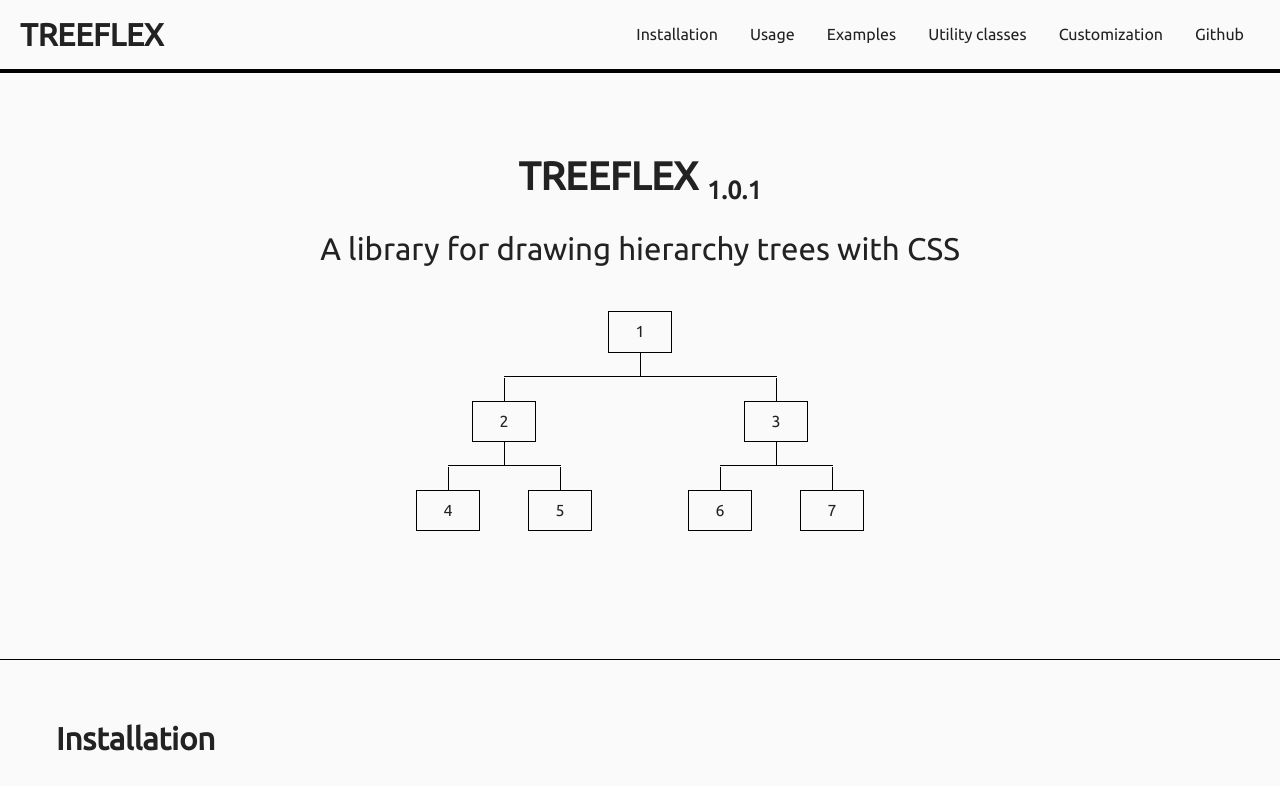
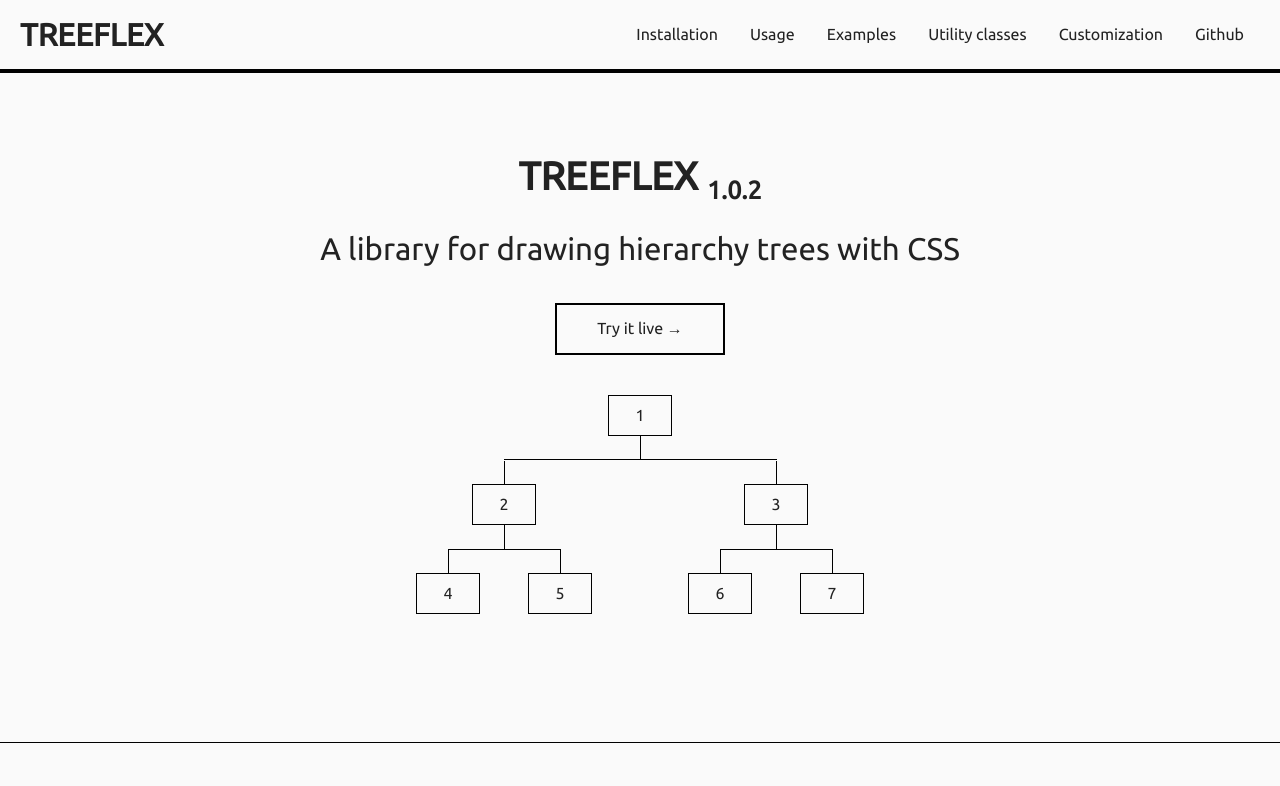
Before and after one commit to dumptyd/treeflex, a website built with Parcel: page src/site/index.html in a window 1280 px wide. Shown: the top 786 px of the page. Built offline with nearby package versions, Linux system fonts and the light colour scheme.

Commit message:
Add a jsfiddle playground

```diff
--- a/package.json
+++ b/package.json
@@ -1,6 +1,6 @@
 {
   "name": "treeflex",
-  "version": "1.0.1",
+  "version": "1.0.2",
   "description": "Treeflex is a flexbox based CSS library for drawing hierarchy trees with HTML lists.",
   "keywords": ["css", "flexbox", "scss", "hierarchy tree", "tree", "css tree"],
   "main": "/docs/index.html",
--- a/src/site/index.html
+++ b/src/site/index.html
@@ -26,8 +26,11 @@
   </nav>
 
   <section id="intro">
-    <h1 class="brand">TreeFlex <sub class="text-xs"><small>1.0.1</small></sub></h1>
+    <h1 class="brand">TreeFlex <sub class="text-xs"><small>1.0.2</small></sub></h1>
     <div class="text-lg">A library for drawing hierarchy trees with CSS</div>
+    <div class="try-it-container">
+      <a href="https://jsfiddle.net/dumptyd/bfd2xwvq/" target="_blank" class="button">Try it live &rarr;</a>
+    </div>
     <div class="trees">
       <div class="demo-tree fixed-width-nodes tf-gap-lg"></div>
       <div class="demo-tree-sm fixed-width-nodes"></div>
--- a/src/site/scss/elements.scss
+++ b/src/site/scss/elements.scss
@@ -76,6 +76,23 @@
   }
 }
 
+.button {
+  display: inline-block;
+  border: 2px solid $color_dark;
+  padding: .75rem 2.5rem;
+  text-decoration: none;
+  transition: .2s background-color ease-in, .2s color ease-in;
+  &:hover {
+    background-color: $color_dark;
+    color: #fafafa;
+  }
+}
+
+.try-it-container {
+  text-align: center;
+  margin-top: 2rem;
+}
+
 .footer-content {
   display: flex;
   padding: 1rem 0;
```
Also changed, not shown: docs/index.html (+1 -1 lines), README.md, 2 other files.
